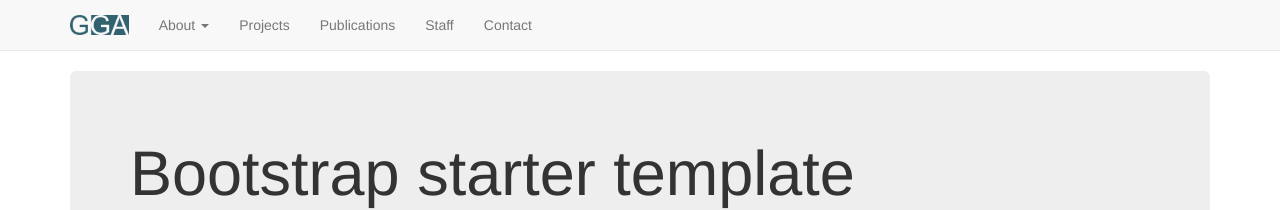
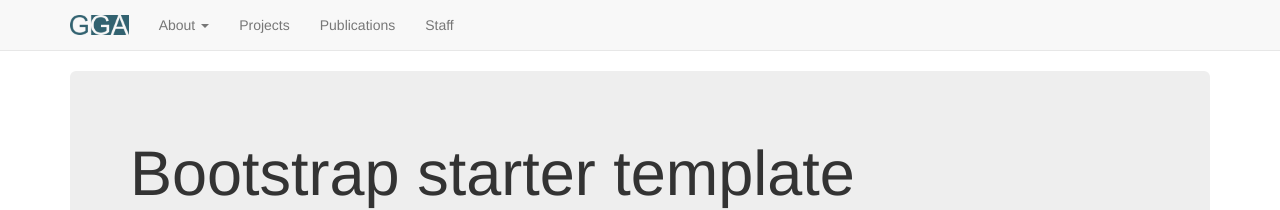
Before and after one commit to gga-cepetro/gga-cepetro.github.io, a Jekyll site: the page built from index.html, in a window 1280 px wide. Shown: the top 210 px of the page. Built offline with Jekyll 4.4.1, drawn with Linux system fonts in a browser that asks for light colours; nearby versions of some CDN libraries.

Commit message:
Remove contact menu item

```diff
--- a/_includes/header.html
+++ b/_includes/header.html
@@ -22,7 +22,6 @@
       <li><a href="{{ "/projects.html" | prepend: site.baseurl }}">Projects</a></li>
       <li><a href="{{ "/publications.html" | prepend: site.baseurl }}">Publications</a></li>
       <li><a href="{{ "/staff.html" | prepend: site.baseurl }}">Staff</a></li>
-      <li><a href="{{ "/contact.html" | prepend: site.baseurl }}">Contact</a></li>
     </ul>
   </div><!--/.nav-collapse -->
 </div>
```
